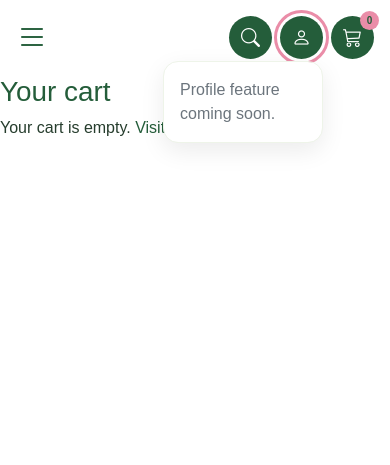
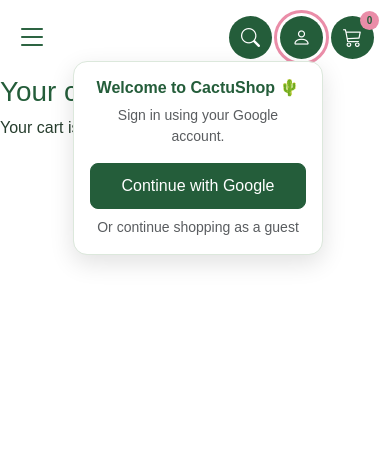
Before and after one commit to Kukuxer-atu/WebDesignProjectShop, a Node server app: page /cart in a window 390 px wide, after a click that opens the changed part. Shown: the top 465 px of the page. Run offline with Node 20, Linux system fonts and the light colour scheme; some libraries are stand-ins or nearby versions.

Commit message:
Google OAuth added

```diff
--- a/app.js
+++ b/app.js
@@ -1,10 +1,37 @@
-
+require("dotenv").config();
 const express = require("express");
 const exphbs = require("express-handlebars");
 
 const products = require("./data/products.json");
 
 const app = express();
+
+const session = require("express-session");
+const passport = require("./config/passport");
+const authRoutes = require("./routes/auth");
+
+app.use(session({
+    secret: process.env.SESSION_SECRET,
+    resave: false,
+    saveUninitialized: false,
+    cookie: {
+        httpOnly: true,
+        sameSite: "lax",
+        secure: process.env.NODE_ENV === "production",
+        maxAge: 24 * 60 * 60 * 1000
+    }
+}));
+
+app.use(passport.initialize());
+app.use(passport.session());
+
+app.use("/auth", authRoutes);
+
+app.use((req, res, next) => {
+    res.locals.user = req.user || null;
+    next();
+});
+
 const PORT = 3000;
 
 // Configure Handlebars
@@ -80,6 +107,20 @@ app.get("/product/:id", (req, res) => {
   });
 
 });
+// profile
+app.get("/profile", (req, res) => {
+    if (!req.isAuthenticated()) {
+        return res.redirect("/");
+    }
+
+    res.render("profile", {
+        head: {
+            title: "My Profile | CactuShop"
+        },
+        pageCss: "profile.css"
+    });
+});
+
 
 // Shopping cart
 app.get("/cart", (req, res) => {
--- a/package.json
+++ b/package.json
@@ -1,6 +1,10 @@
 {
   "dependencies": {
+    "dotenv": "^18.0.10",
     "express": "^5.3.0",
-    "express-handlebars": "^9.0.1"
+    "express-handlebars": "^9.0.1",
+    "express-session": "^1.19.0",
+    "passport": "^0.7.0",
+    "passport-google-oauth20": "^2.0.0"
   }
 }
--- /dev/null
+++ b/public/css/profile.css
@@ -0,0 +1,236 @@
+
+/* =====================================
+   CACTUSHOP - PROFILE STYLES
+   ===================================== */
+
+/* =====================================
+   PROFILE ICON IN NAVBAR
+   ===================================== */
+
+/* Uses sizes from .round-icon in styles.css */
+.profile-avatar-link {
+    padding: 3px;
+    overflow: hidden;
+    flex-shrink: 0;
+    border: none;
+    border-radius: 50%;
+    background-color: var(--green);
+    text-decoration: none;
+}
+
+/* Google profile picture */
+.profile-avatar-link .profile-avatar {
+    display: block;
+    width: 100%;
+    height: 100%;
+    object-fit: cover;
+    border-radius: 50%;
+}
+
+/* Fallback icon if Google has no photo */
+.profile-avatar-link .bi {
+    color: var(--white);
+}
+
+/* Hover effect */
+.profile-avatar-link:hover {
+    background-color: var(--medium-green);
+}
+
+/* =====================================
+   GOOGLE SIGN-IN DROPDOWN
+   ===================================== */
+
+.profile-dropdown {
+    width: 270px;
+    max-width: calc(100vw - 24px);
+    padding: 20px;
+
+    background-color: var(--white);
+    border: 1px solid #dce8dc;
+    border-radius: 14px;
+
+    box-shadow: 0 8px 25px rgba(0, 0, 0, 0.12);
+    z-index: 1050;
+}
+
+/* Dropdown heading */
+.profile-dropdown h6 {
+    color: var(--green);
+    font-weight: 600;
+}
+
+/* Dropdown description */
+.profile-dropdown p {
+    font-size: 14px;
+    color: #718476;
+}
+
+/* Google login button */
+.profile-dropdown .btn-success {
+    background-color: var(--green);
+    border-color: var(--green);
+    color: var(--white);
+
+    padding: 10px 15px;
+    border-radius: 8px;
+    font-weight: 500;
+
+    transition: background-color 0.2s ease;
+}
+
+.profile-dropdown .btn-success:hover {
+    background-color: var(--medium-green);
+    border-color: var(--medium-green);
+}
+
+/* =====================================
+   PROFILE PAGE
+   ===================================== */
+
+.profile-page {
+    max-width: 480px;
+    margin: 0 auto;
+}
+
+/* Profile page heading */
+.profile-page h1 {
+    color: var(--green);
+    font-weight: 700;
+}
+
+/* Profile card */
+.profile-card {
+    background-color: var(--white);
+    border: 1px solid #dce8dc;
+    border-radius: 18px;
+
+    padding: 35px 25px;
+
+    box-shadow: 0 8px 25px rgba(0, 0, 0, 0.06);
+    text-align: center;
+}
+
+/* Large Google avatar */
+.profile-page-avatar {
+    width: 110px;
+    height: 110px;
+
+    border-radius: 50%;
+    object-fit: cover;
+
+    border: 4px solid var(--green);
+}
+
+/* Fallback avatar */
+.profile-page-fallback {
+    font-size: 100px;
+    color: var(--green);
+    line-height: 1;
+}
+
+/* Customer name */
+.profile-card h2 {
+    font-size: 24px;
+    font-weight: 600;
+    color: var(--green);
+    overflow-wrap: anywhere;
+}
+
+/* Customer email */
+.profile-card .text-muted {
+    font-size: 14px;
+    overflow-wrap: anywhere;
+}
+
+/* Continue shopping button */
+.profile-card .btn-outline-success {
+    border-color: var(--green);
+    color: var(--green);
+}
+
+.profile-card .btn-outline-success:hover {
+    background-color: var(--green);
+    color: var(--white);
+}
+
+/* Sign out button */
+.profile-card .btn-success {
+    background-color: var(--green);
+    border-color: var(--green);
+}
+
+.profile-card .btn-success:hover {
+    background-color: var(--medium-green);
+    border-color: var(--medium-green);
+}
+
+/* =====================================
+   TABLET - 577px TO 991px
+   ===================================== */
+
+@media (min-width: 577px) and (max-width: 991px) {
+
+    .profile-page {
+        max-width: 440px;
+    }
+
+    .profile-page-avatar {
+        width: 100px;
+        height: 100px;
+    }
+
+    .profile-card {
+        padding: 30px 22px;
+    }
+}
+
+/* =====================================
+   MOBILE - 576px AND BELOW
+   ===================================== */
+
+@media (max-width: 576px) {
+
+    .profile-page {
+        max-width: 100%;
+    }
+
+    .profile-card {
+        padding: 25px 18px;
+        border-radius: 14px;
+    }
+
+    .profile-page h1 {
+        font-size: 28px;
+    }
+
+    .profile-page-avatar {
+        width: 90px;
+        height: 90px;
+    }
+
+    .profile-page-fallback {
+        font-size: 85px;
+    }
+
+    .profile-card h2 {
+        font-size: 21px;
+    }
+
+    .profile-dropdown {
+        width: 250px;
+        padding: 16px;
+    }
+}
+
+/* =====================================
+   ACCESSIBILITY
+   ===================================== */
+
+@media (prefers-reduced-motion: reduce) {
+
+    .profile-avatar-link,
+    .profile-dropdown .btn-success {
+        transition: none;
+    }
+}
--- a/public/css/styles.css
+++ b/public/css/styles.css
@@ -112,13 +112,20 @@ button:focus-visible {
 
 /* Search, profile and cart */
 
+
 .round-icon {
     width: 56px;
     height: 56px;
+    min-width: 56px;
+    min-height: 56px;
 
     display: inline-flex;
     align-items: center;
     justify-content: center;
+    flex-shrink: 0;
+
+    padding: 0;
+    box-sizing: border-box;
 
     background-color: var(--green);
     color: var(--white);
@@ -130,6 +137,7 @@ button:focus-visible {
     line-height: 1;
 
     text-decoration: none;
+    cursor: pointer;
 
     transition:
         background-color 0.2s ease,
@@ -139,9 +147,9 @@ button:focus-visible {
 .round-icon:hover {
     background-color: var(--medium-green);
     color: var(--white);
-
     transform: scale(1.05);
 }
+
 
 /* Cart item counter */
 
@@ -312,7 +320,8 @@ button:focus-visible {
     .round-icon {
         width: 49px;
         height: 49px;
-
+        min-width: 49px;
+        min-height: 49px;
         font-size: 22px;
     }
 
@@ -353,10 +362,11 @@ button:focus-visible {
 
     /* Header icons */
 
-    .round-icon {
+     .round-icon {
         width: 43px;
         height: 43px;
-
+        min-width: 43px;
+        min-height: 43px;
         font-size: 19px;
     }
 
--- /dev/null
+++ b/public/js/profile.js
@@ -0,0 +1,25 @@
+document.addEventListener("DOMContentLoaded", () => {
+    const button = document.getElementById("profileBtn");
+    const popup = document.getElementById("profilePopup");
+
+    if (!button || !popup) return;
+
+    button.addEventListener("click", () => {
+        popup.hidden = !popup.hidden;
+        button.setAttribute("aria-expanded", String(!popup.hidden));
+    });
+
+    document.addEventListener("click", (event) => {
+        if (!event.target.closest(".profile-wrapper")) {
+            popup.hidden = true;
+            button.setAttribute("aria-expanded", "false");
+        }
+    });
+
+    document.addEventListener("keydown", (event) => {
+        if (event.key === "Escape") {
+            popup.hidden = true;
+            button.setAttribute("aria-expanded", "false");
+        }
+    });
+});
--- a/views/layouts/default.hbs
+++ b/views/layouts/default.hbs
@@ -19,6 +19,7 @@
 
     <!-- Shopping cart -->
     <script src="/js/cart.js"></script>
+    <script src="/js/profile.js" defer></script>
 
 </body>
 
--- a/views/partials/_head.hbs
+++ b/views/partials/_head.hbs
@@ -1,24 +1,25 @@
-
 <meta charset="UTF-8">
-<meta name="viewport"
-      content="width=device-width, initial-scale=1.0">
+<meta name="viewport" content="width=device-width, initial-scale=1.0">
 
 <title>{{head.title}}</title>
 
-
+<!-- Bootstrap -->
 <link
   href="https://cdn.jsdelivr.net/npm/bootstrap@5.3.3/dist/css/bootstrap.min.css"
   rel="stylesheet"
 >
 
-
+<!-- Bootstrap Icons -->
 <link
   href="https://cdn.jsdelivr.net/npm/bootstrap-icons@1.11.3/font/bootstrap-icons.min.css"
   rel="stylesheet"
 >
 
+<!-- Main CSS -->
+<link rel="stylesheet" href="/css/styles.css">
 
-<link rel="stylesheet" href="/css/styles.css">
+<!-- Profile popup CSS -->
+<link rel="stylesheet" href="/css/profile.css">
 
 <!-- CSS for the current page -->
 {{#if pageCss}}
--- a/views/partials/_nav.hbs
+++ b/views/partials/_nav.hbs
@@ -18,37 +18,81 @@
     <!-- Right icons -->
     <div class="d-flex align-items-center gap-2 gap-md-3">
 
+      <!-- Search -->
       <a href="/shop"
          class="round-icon"
          aria-label="Search products">
         <i class="bi bi-search"></i>
       </a>
 
+      <!-- Profile -->
+      {{#if user}}
+
+        <!-- Logged in: open profile page -->
+        <a href="/profile"
+           class="round-icon profile-avatar-link"
+           aria-label="My profile">
+
+          {{#if user.photo}}
+            <img
+              src="{{user.photo}}"
+              alt="My profile"
+              class="profile-avatar"
+              referrerpolicy="no-referrer"
+            >
+          {{else}}
+            <i class="bi bi-person-fill"></i>
+          {{/if}}
+
+        </a>
+
+      {{else}}
+
+        <!-- Guest: Google login dropdown -->
         <div class="dropdown">
+
           <button
             class="round-icon"
             type="button"
             data-bs-toggle="dropdown"
             aria-expanded="false"
-          aria-label="Profile"
+            aria-label="Sign in"
           >
             <i class="bi bi-person"></i>
           </button>
 
-        <div class="dropdown-menu dropdown-menu-end p-3">
-          <p class="mb-0 text-secondary">
-            Profile feature coming soon.
+          <div class="dropdown-menu dropdown-menu-end p-3 profile-dropdown">
+
+            <h6 class="text-center">
+              Welcome to CactuShop 🌵
+            </h6>
+
+            <p class="small text-muted text-center">
+              Sign in using your Google account.
             </p>
-        </div>
+
+            <a href="/auth/google" class="btn btn-success w-100">
+              Continue with Google
+            </a>
+
+            <small class="d-block mt-2 text-muted text-center">
+              Or continue shopping as a guest
+            </small>
+
           </div>
 
+        </div>
+
+      {{/if}}
+
+      <!-- Cart -->
       <a href="/cart"
          class="round-icon position-relative"
          aria-label="Shopping cart">
+
         <i class="bi bi-cart3"></i>
 
-        <span class="cart-count"
-              data-cart-count>0</span>
+        <span class="cart-count" data-cart-count>0</span>
       </a>
 
     </div>
@@ -79,7 +123,6 @@
   </div>
 
   <div class="offcanvas-body">
-
     <nav class="d-flex flex-column gap-3">
 
       <a href="/">Home</a>
@@ -91,6 +134,5 @@
       <a href="/contact">Contact</a>
 
     </nav>
-
   </div>
 </div>
```
Also changed, not shown: config/passport.js (added, +25 -0 lines), public/js/cart.js (+0 -13 lines), routes/auth.js (added, +35 -0 lines), views/profile.hbs (added, +44 -0 lines), 2 other files. Lines whose indentation alone changed are shown as unchanged.
